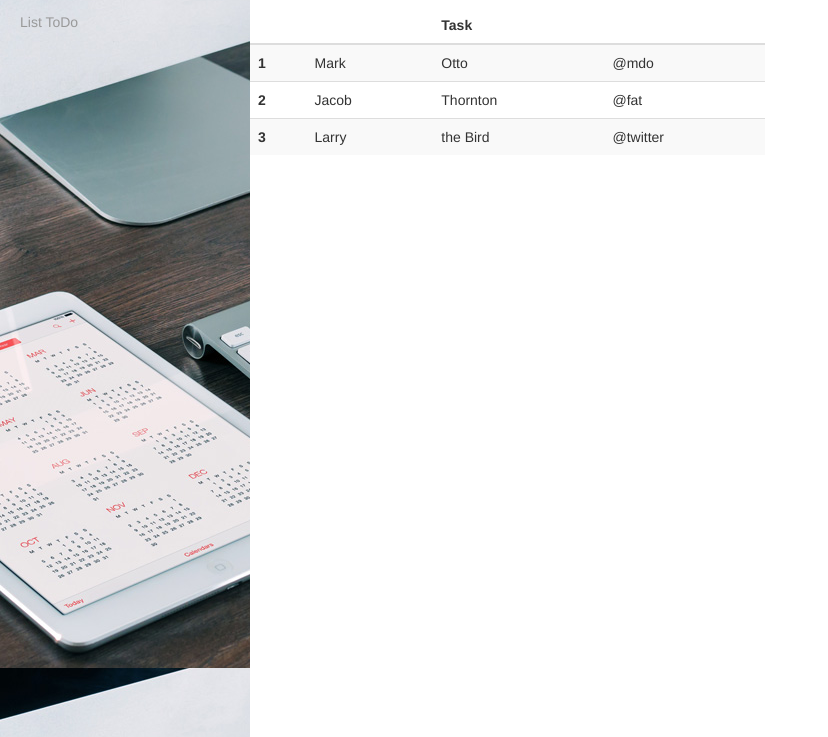
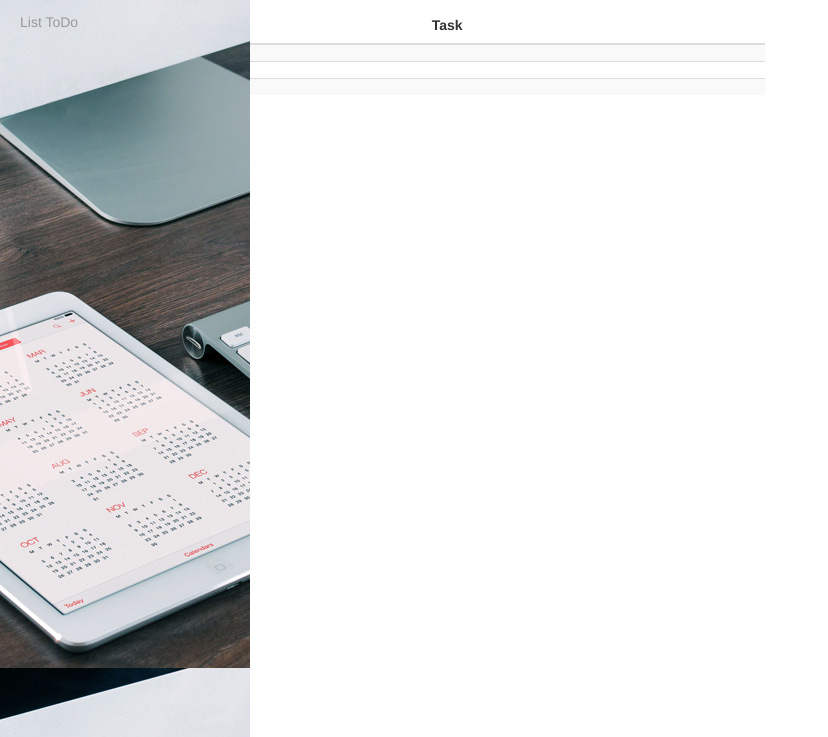
Before and after one commit to Niordsid/SimpleBasicWeb, a plain HTML site: page index.html in a window 1280 px wide. Shown: the part 63-800 px from the top of the page, without its empty margins (0-828 px from the left). Drawn offline with nearby package versions, Linux system fonts and the light colour scheme.

Commit message:
arreglando estructura table

```diff
--- a/index.html
+++ b/index.html
@@ -46,9 +46,9 @@
                                 <tr> <th></th> <th></th> <th>Task</th> <th></th> </tr>
                               </thead>
                               <tbody>
-                                <tr> <th scope="row">1</th> <td>Mark</td> <td>Otto</td> <td>@mdo</td> </tr>
-                                <tr> <th scope="row">2</th> <td>Jacob</td> <td>Thornton</td> <td>@fat</td> </tr>
-                                <tr> <th scope="row">3</th> <td>Larry</td> <td>the Bird</td> <td>@twitter</td> </tr>
+                                <tr> <th scope="row"></th> <td></td> <td></td> <td></td> </tr>
+                                <tr> <th scope="row"></th> <td></td> <td></td> <td></td> </tr>
+                                <tr> <th scope="row"></th> <td></td> <td></td> <td></td> </tr>
                               </tbody>
                                </table>
 
```
